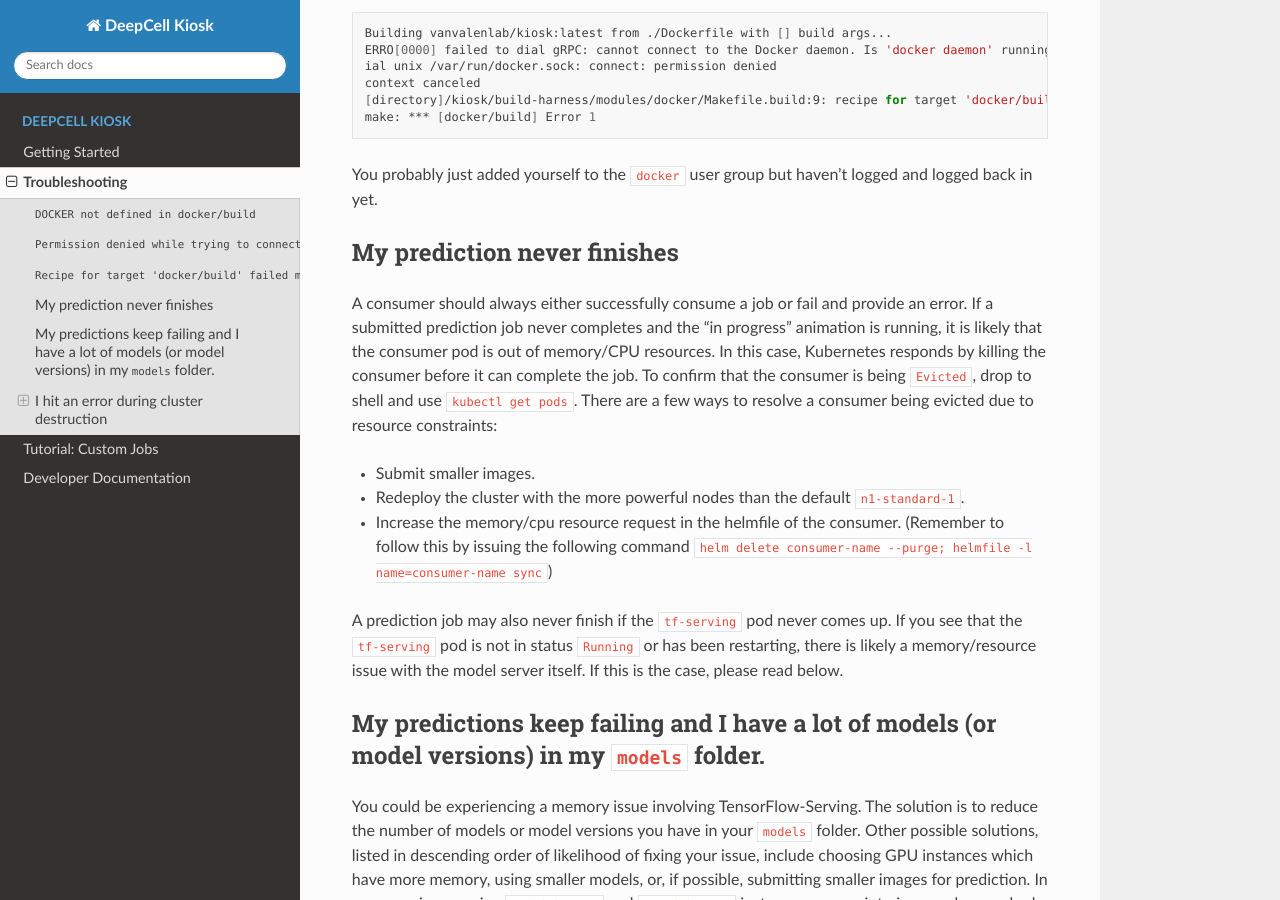
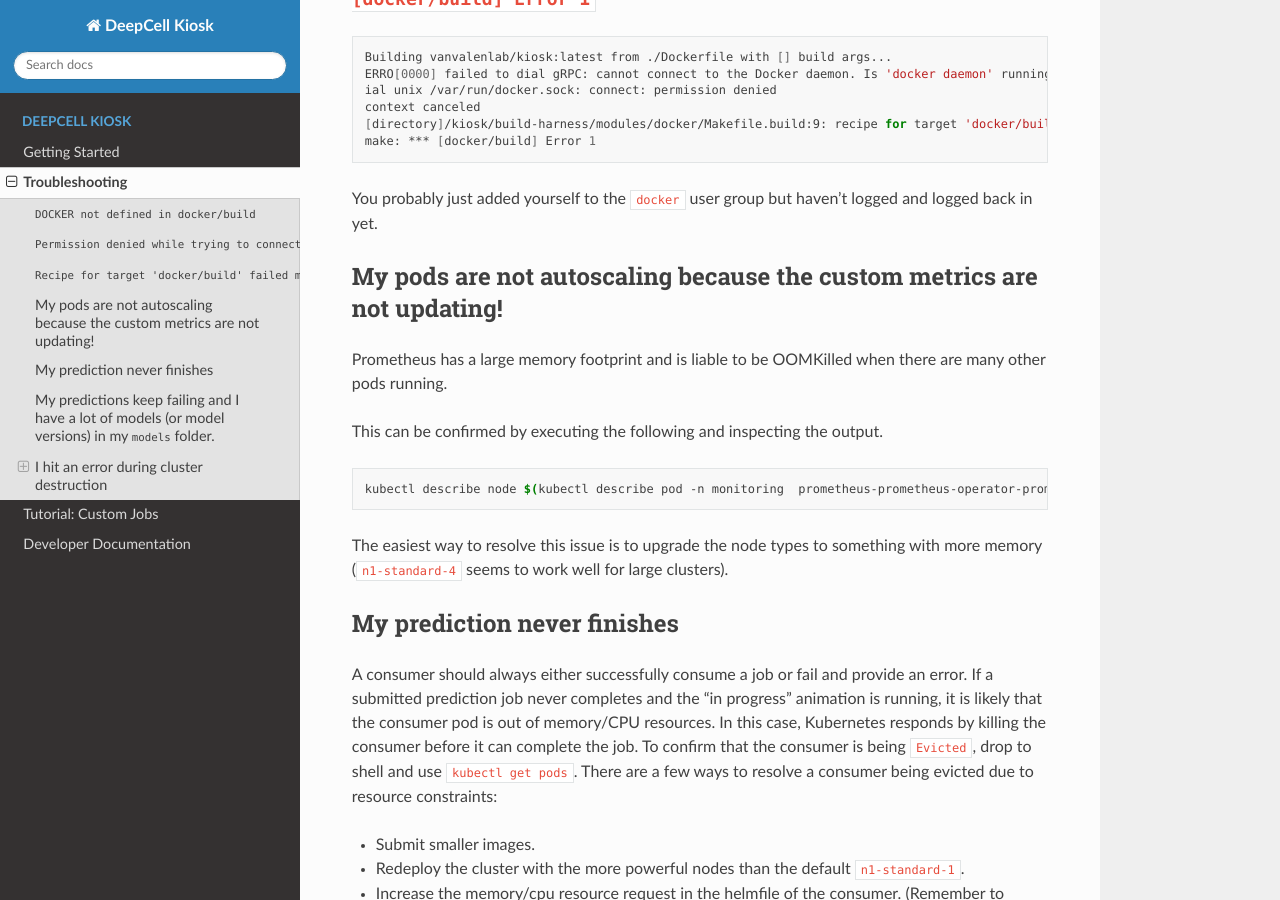
Before and after one commit to vanvalenlab/kiosk-console, a Sphinx documentation site: the page built from docs/source/TROUBLESHOOTING.rst, in a window 1280 px wide and 900 px high, scrolled down 1252 px. Built offline with Sphinx 7.4.7 and the Read the Docs theme 2.0.0, drawn with Linux system fonts in a browser that asks for light colours; some of the changed text lies outside the part shown.

Commit message:
Add new menu option for default settings with 4 GPUs (#333)
* add new menu option for 4 GPU default (with n1-standard-4 default node type)

* add troubleshooting section for Prometheus OOMKilled issue.

* update the confirm display to include node information.

* update docs with new menu options.

```diff
--- a/docs/source/GETTING_STARTED.rst
+++ b/docs/source/GETTING_STARTED.rst
@@ -117,7 +117,7 @@
 
 * Once the Kiosk Console has started, select the ``Configure`` option for your chosen cloud provider (currently, only Google Kubernetes Engine is supported). The next screen will prompt you to authenticate your account with gcloud or to continue with a previously authenticated account. The next several screens will prompt you to select a gcloud project, name your cluster, and enter a bucket name for data storage. If you followed the Google Cloud Setup instructions from above, you should use that project and bucket name.
 
-* To complete cluster configuration, you have the option to choose between "Default" and "Advanced" configuration. The "Default" configuration option sets standard values for compute hardware and is appropriate for most users. The "Advanced" option allows users to configure each setting individually.
+* To complete cluster configuration, you have the option to choose between "Default 1 GPU", "Default 4 GPU", and "Advanced" configurations. The "Default 1 GPU" configuration option sets up a small cluster suitable for users looking to explore a sandbox. The "Default 4 GPU" option configures a cluster with 4 GPUs and nodes with more memory to handle larger inference jobs. The "Advanced" option allows users to configure each setting individually.
 
 * Once cluster configuration is complete, you will return to the home screen. There you can select the "Create" option to trigger cluster creation based on your configured values. This may take up to 10 minutes. Following successful creation, you will see a confirmation page.
 
--- a/docs/source/TROUBLESHOOTING.rst
+++ b/docs/source/TROUBLESHOOTING.rst
@@ -53,6 +53,18 @@
 
 You probably just added yourself to the ``docker`` user group but haven't logged and logged back in yet.
 
+My pods are not autoscaling because the custom metrics are not updating!
+----------------------------
+Prometheus has a large memory footprint and is liable to be OOMKilled when there are many other pods running.
+
+This can be confirmed by executing the following and inspecting the output.
+
+.. code-block:: bash
+
+    kubectl describe node $(kubectl describe pod -n monitoring  prometheus-prometheus-operator-prometheus-0 | grep Node: | awk '{print $2}' | cut -d '/' -f1)
+
+The easiest way to resolve this issue is to upgrade the node types to something with more memory (``n1-standard-4`` seems to work well for large clusters).
+
 My prediction never finishes
 ----------------------------
 A consumer should always either successfully consume a job or fail and provide an error. If a submitted prediction job never completes and the "in progress" animation is running, it is likely that the consumer pod is out of memory/CPU resources. In this case, Kubernetes responds by killing the consumer before it can complete the job. To confirm that the consumer is being ``Evicted``, drop to shell and use ``kubectl get pods``. There are a few ways to resolve a consumer being evicted due to resource constraints:
```
Also changed, not shown: 1 other file.
